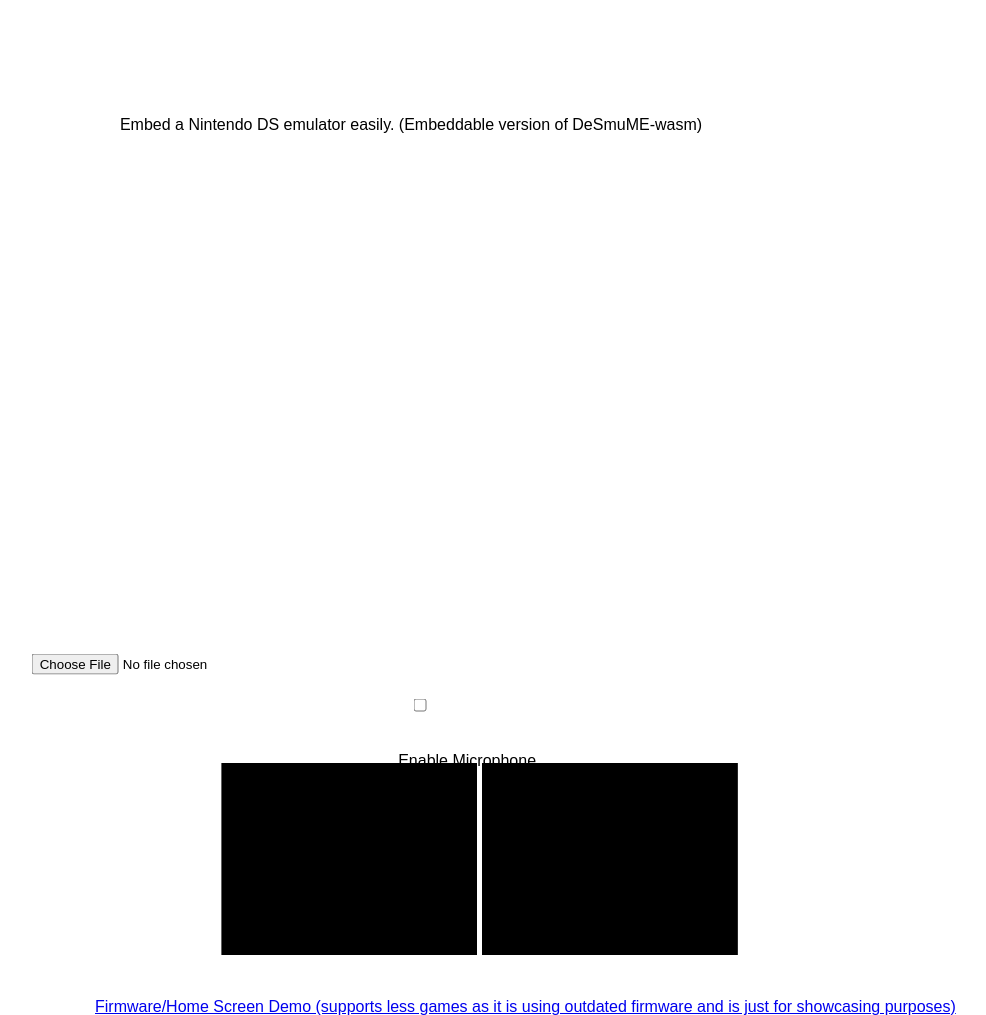
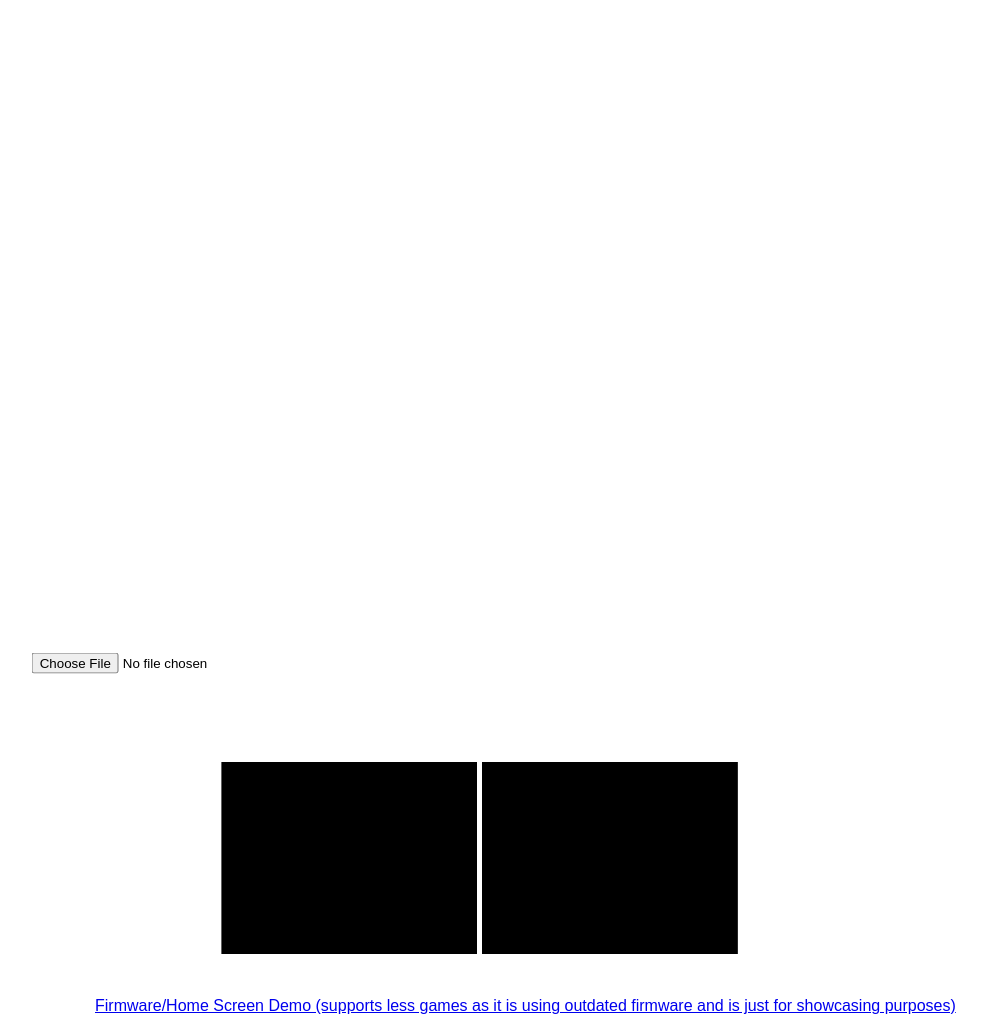
Before and after one commit to Splatman86/Splatman86.github.io, a plain HTML site: page index.html in a window 1280 px wide. Shown: the part 51-1066 px from the top of the page, without its empty margins (229-1215 px from the left). Drawn offline with Linux system fonts and the light colour scheme; no server answers.

Commit message:
Update index.html

```diff
--- a/index.html
+++ b/index.html
@@ -23,12 +23,9 @@ left: 50%;
 }
 </style>
 <h1 id="header"> Mario Kart Tournoment </h1>
-<p id="subheader"> Embed a Nintendo DS emulator easily. (Embeddable version of DeSmuME-wasm) </p>
 <input type="file" style="position: relative; transform: translate(-50%, -50%); left: 30%; top: 90%;"></input>
-<input type="checkbox" id="microphone_on" style="position: relative; transform: translate(-50%, -50%); left: 30%; top: 95%;"></input>
 <desmond-player id="player" style="position: relative; transform: translate(-50%, -50%); left: 35%; top: 100%; border-color: black;"></desmond-player>
 <a href="demos/firmware.html" id="unplacedheader" style="position: relative; width: 100%; text-align: center; top: 105%; left: 25%"> Firmware/Home Screen Demo (supports less games as it is using outdated firmware and is just for showcasing purposes) </a>
-<p style="position: absolute; top: 98.35%; left: 49%;"> Enable Microphone </p>
 <script src="dist/desmond.min.js"></script>
 <script>
   document.querySelector("input").onchange = function(){
```
